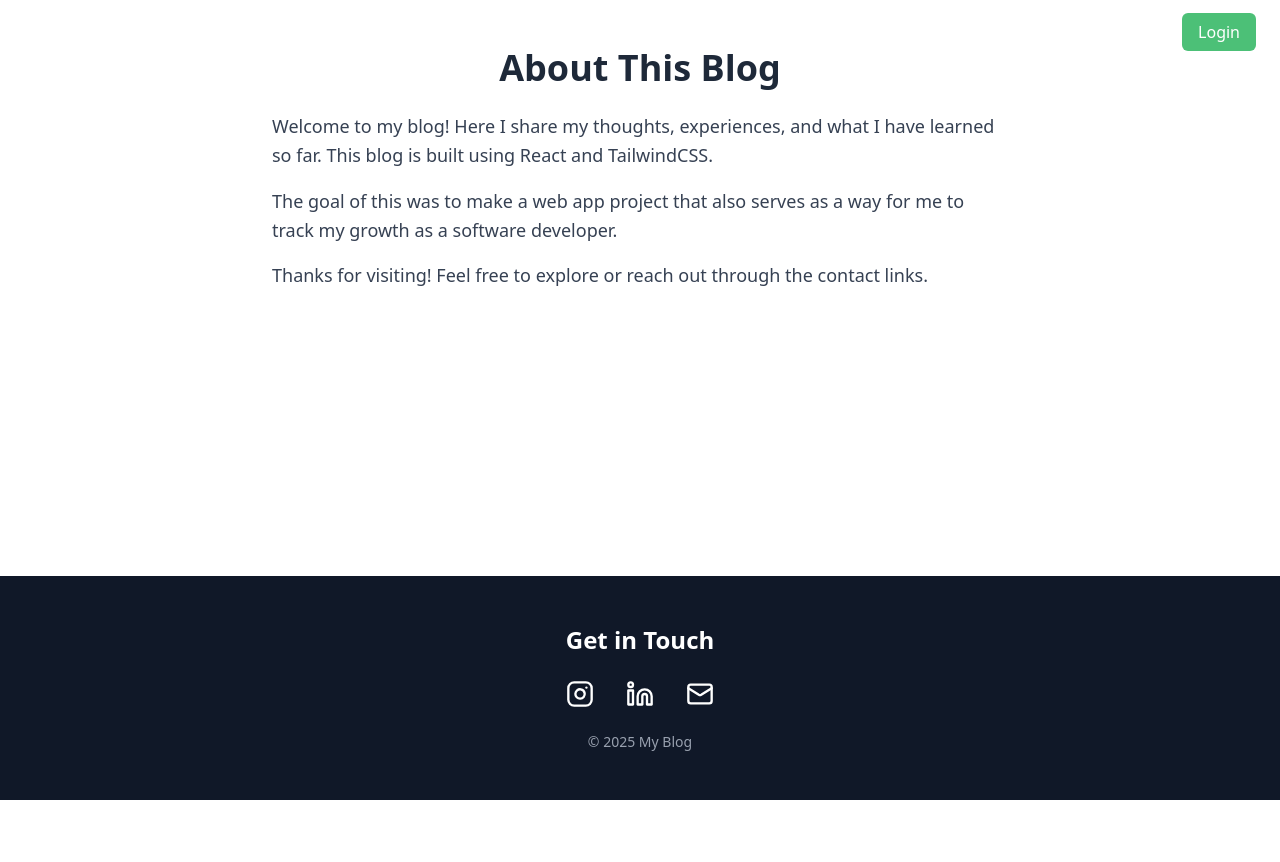
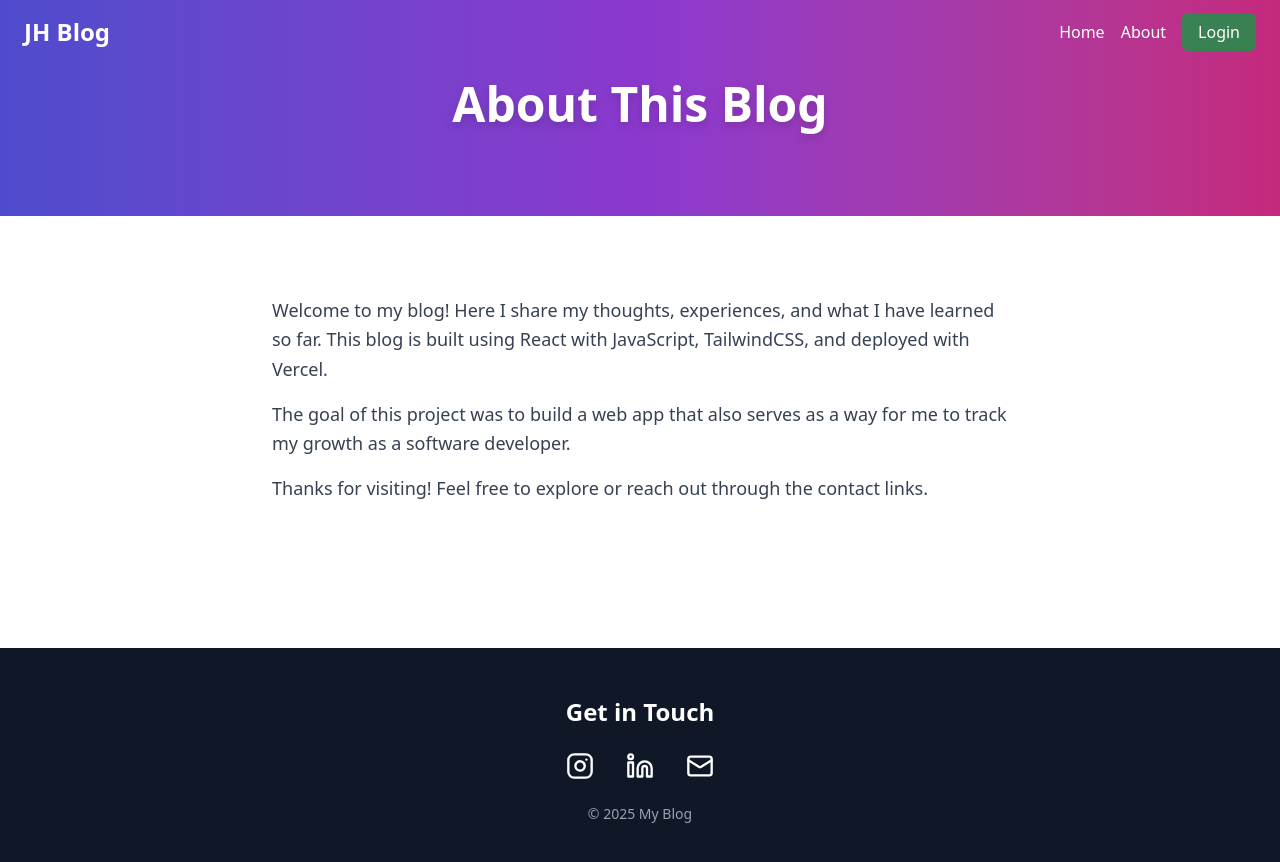
Before and after one commit to jackhodgen/first-blog, a React (Vite) app: page /about in a window 1280 px wide. Shown: the top 862 px of the page. Before the commit the page ends 800 px from the top, so only its background shows below. Built offline with nearby package versions, Linux system fonts and the light colour scheme; no server answers.

Commit message:
fixed about page header

```diff
--- a/src/pages/About.jsx
+++ b/src/pages/About.jsx
@@ -1,18 +1,20 @@
+import PageHeader from "../components/PageHeader.jsx";
+
 export default function About() {
   return (
+    <div>
+      <PageHeader title="About This Blog" />
+
       <div className="container mx-auto px-4 py-12 max-w-3xl">
-      <h1 className="text-4xl font-bold mb-6 text-center text-gray-800">
-        About This Blog
-      </h1>
-
         <p className="text-lg text-gray-700 mb-4 leading-relaxed">
           Welcome to my blog! Here I share my thoughts, experiences, and what I
-        have learned so far. This blog is built using React and TailwindCSS.
+          have learned so far. This blog is built using React with JavaScript,
+          TailwindCSS, and deployed with Vercel.
         </p>
 
         <p className="text-lg text-gray-700 mb-4 leading-relaxed">
-        The goal of this was to make a web app project that also serves as a way
-        for me to track my growth as a software developer.
+          The goal of this project was to build a web app that also serves as a
+          way for me to track my growth as a software developer.
         </p>
 
         <p className="text-lg text-gray-700 mb-4 leading-relaxed">
@@ -20,5 +22,6 @@ export default function About() {
           contact links.
         </p>
       </div>
+    </div>
   );
 }
```
Lines whose indentation alone changed are shown as unchanged.
